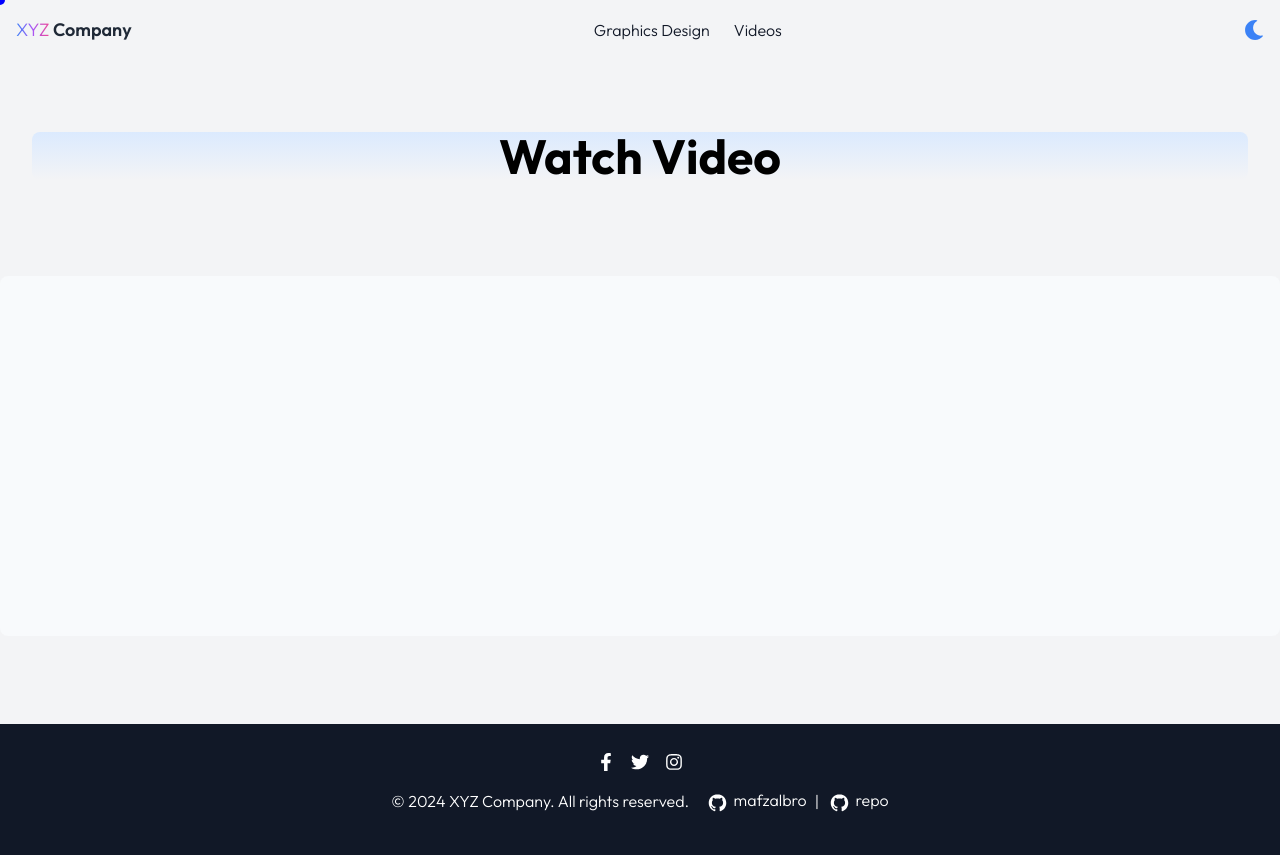
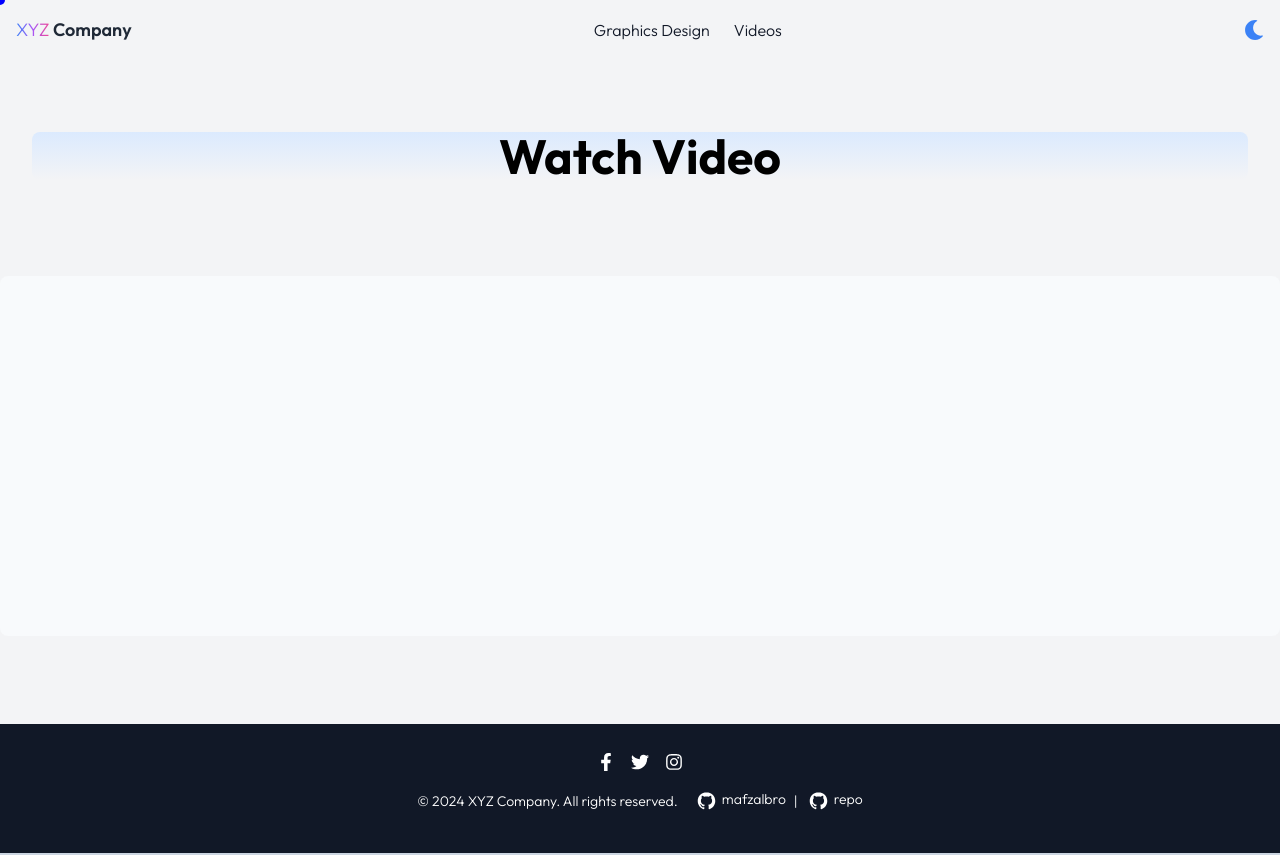
Before and after one commit to mafzalbro/digital-agency, a React (Vite) app: page /videos in a window 1280 px wide. Built offline with nearby package versions, Linux system fonts and the light colour scheme.

Commit message:
contents updates bug removal

```diff
--- a/src/components/Footer.jsx
+++ b/src/components/Footer.jsx
@@ -8,7 +8,7 @@ const Footer = () => (
       <FaTwitter className="inline-block text-lg hover:text-indigo-400 transition" />
       <FaInstagram className="inline-block text-lg hover:text-indigo-400 transition" />
     </div>
-    <p className="m-4 flex flex-col md:flex-row justify-center items-center gap-4">
+    <p className="m-4 text-sm flex flex-col md:flex-row justify-center items-center gap-4">
       <span>© 2024 XYZ Company. All rights reserved.</span>
       <span className="md:visible hidden">|</span>
       <div className="flex gap-2 justify-center items-center">
```
